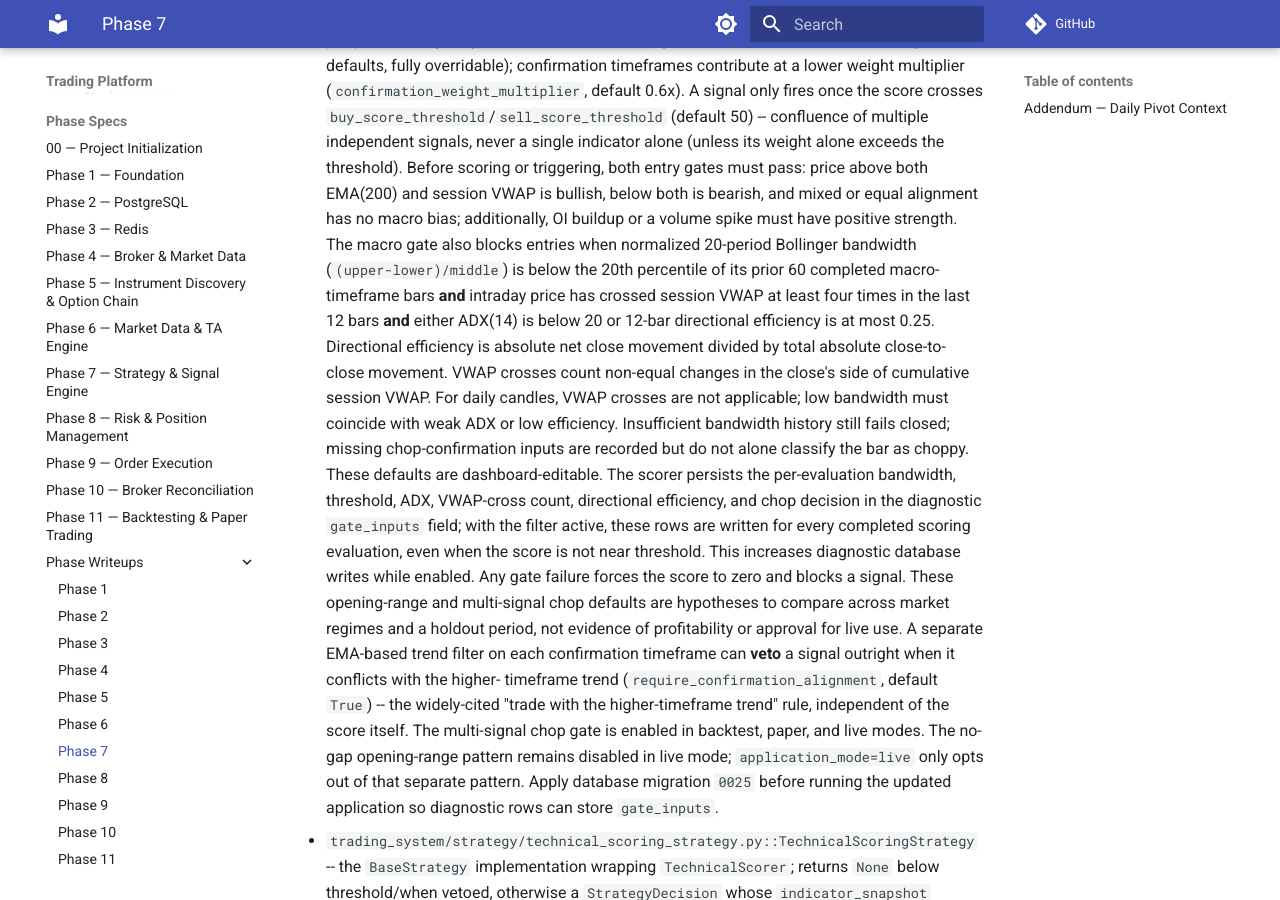
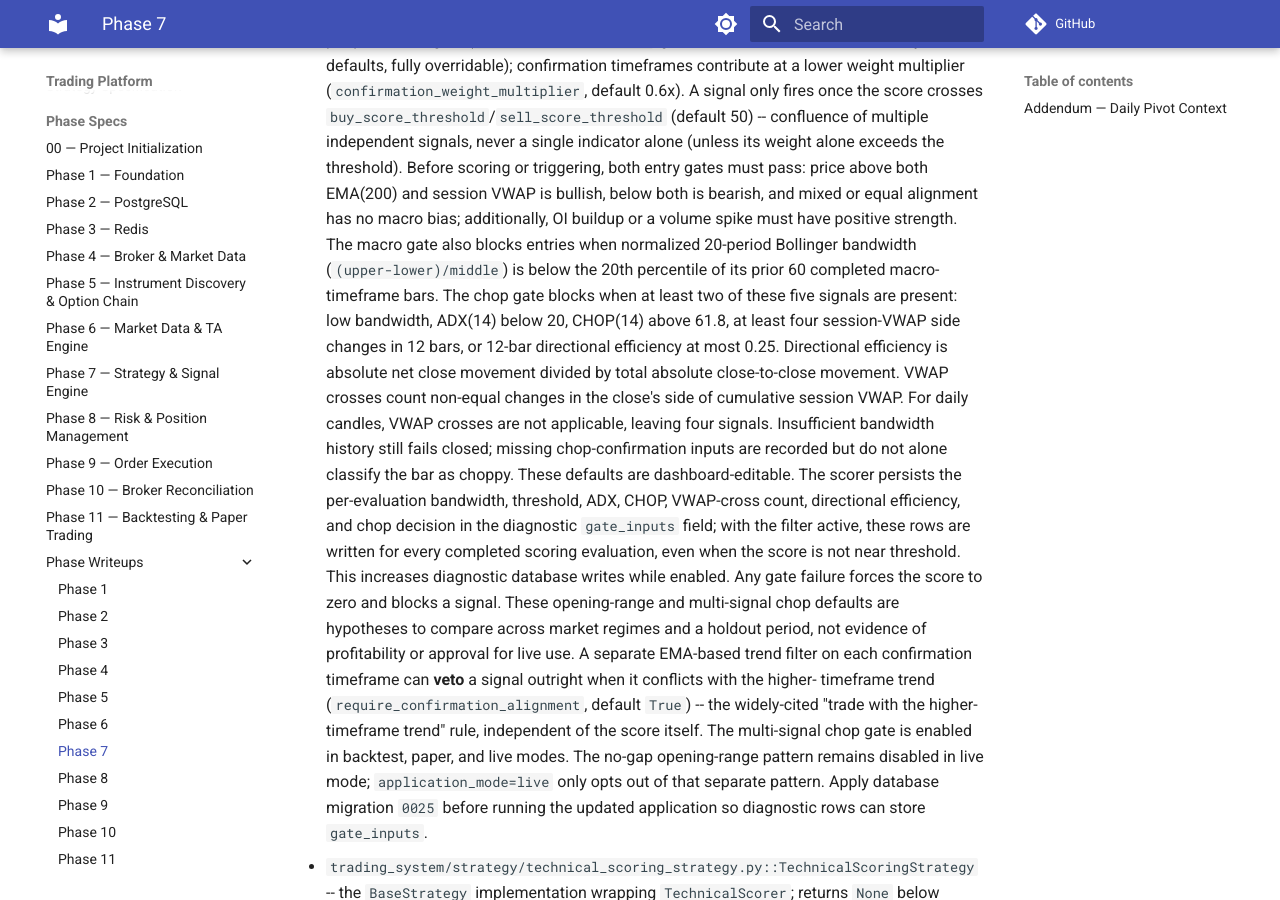
Before and after one commit to VictorG1422/docs, an MkDocs documentation site: the page built from docs/trading-platform/phases/phase-07-strategy-signal.md, in a window 1280 px wide and 900 px high, scrolled down 3250 px. Built offline with MkDocs 1.6.1 and Material for MkDocs 9.7.7, drawn with Linux system fonts in a browser that asks for light colours; comment, search, counter and statistics services are not loaded.

Commit message:
Document CHOP pre-score filter
Co-authored-by: Copilot <223556219+Copilot@users.noreply.github.com>

```diff
--- a/docs/trading-platform/phases/phase-07-strategy-signal.md
+++ b/docs/trading-platform/phases/phase-07-strategy-signal.md
@@ -168,18 +168,19 @@ Signal --> SignalRepository (PostgreSQL, status="RISK_CHECK_PENDING")
     volume spike must have positive strength. The macro gate also blocks
     entries when normalized 20-period Bollinger bandwidth
     (`(upper-lower)/middle`) is below the 20th percentile of its prior 60
-    completed macro-timeframe bars **and** intraday price has crossed
-    session VWAP at least four times in the last 12 bars **and** either
-    ADX(14) is below 20 or 12-bar directional efficiency is at most 0.25.
+    completed macro-timeframe bars. The chop gate blocks when at least two
+    of these five signals are present: low bandwidth, ADX(14) below 20,
+    CHOP(14) above 61.8, at least four session-VWAP side changes in 12 bars,
+    or 12-bar directional efficiency at most 0.25.
     Directional efficiency is absolute net close movement divided by total
     absolute close-to-close movement. VWAP crosses count non-equal changes
     in the close's side of cumulative session VWAP. For daily candles, VWAP
-    crosses are not applicable; low bandwidth must coincide with weak ADX
-    or low efficiency. Insufficient bandwidth history still fails closed;
+    crosses are not applicable, leaving four signals. Insufficient
+    bandwidth history still fails closed;
     missing chop-confirmation inputs are recorded but do not alone classify
     the bar as choppy. These defaults are dashboard-editable. The scorer
-    persists the per-evaluation bandwidth, threshold, ADX, VWAP-cross count,
-    directional efficiency, and chop decision in the diagnostic `gate_inputs`
+    persists the per-evaluation bandwidth, threshold, ADX, CHOP, VWAP-cross
+    count, directional efficiency, and chop decision in the diagnostic `gate_inputs`
     field; with the filter active, these rows are written for every completed
     scoring evaluation, even when the score is not near threshold. This
     increases diagnostic database writes while enabled. Any gate failure
```
Also changed, not shown: docs/trading-platform/phases/phase-06-market-data-ta.md (+5 -7 lines), docs/trading-platform/phases/phase-11-backtesting-paper.md (+9 -0 lines).
